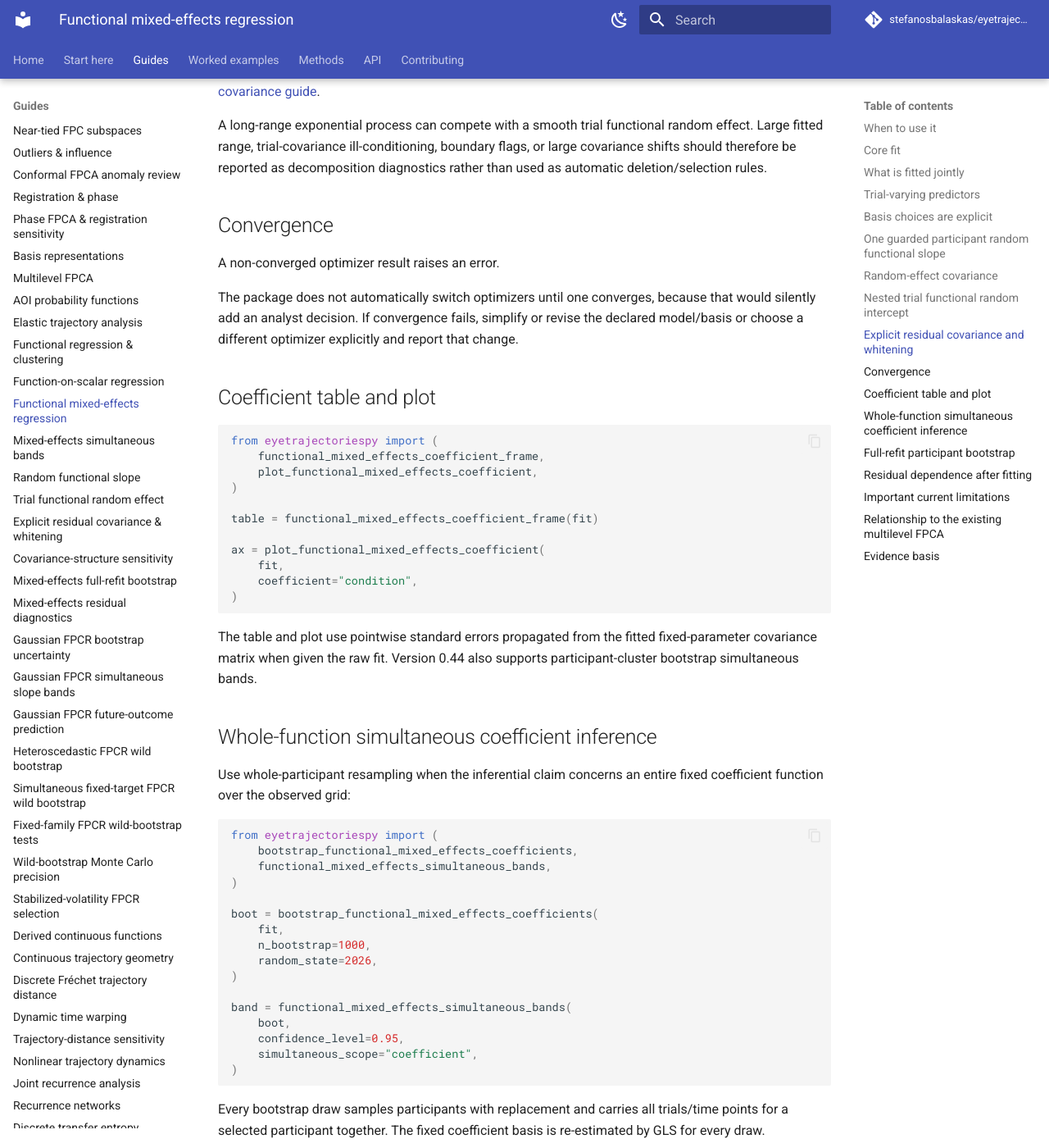
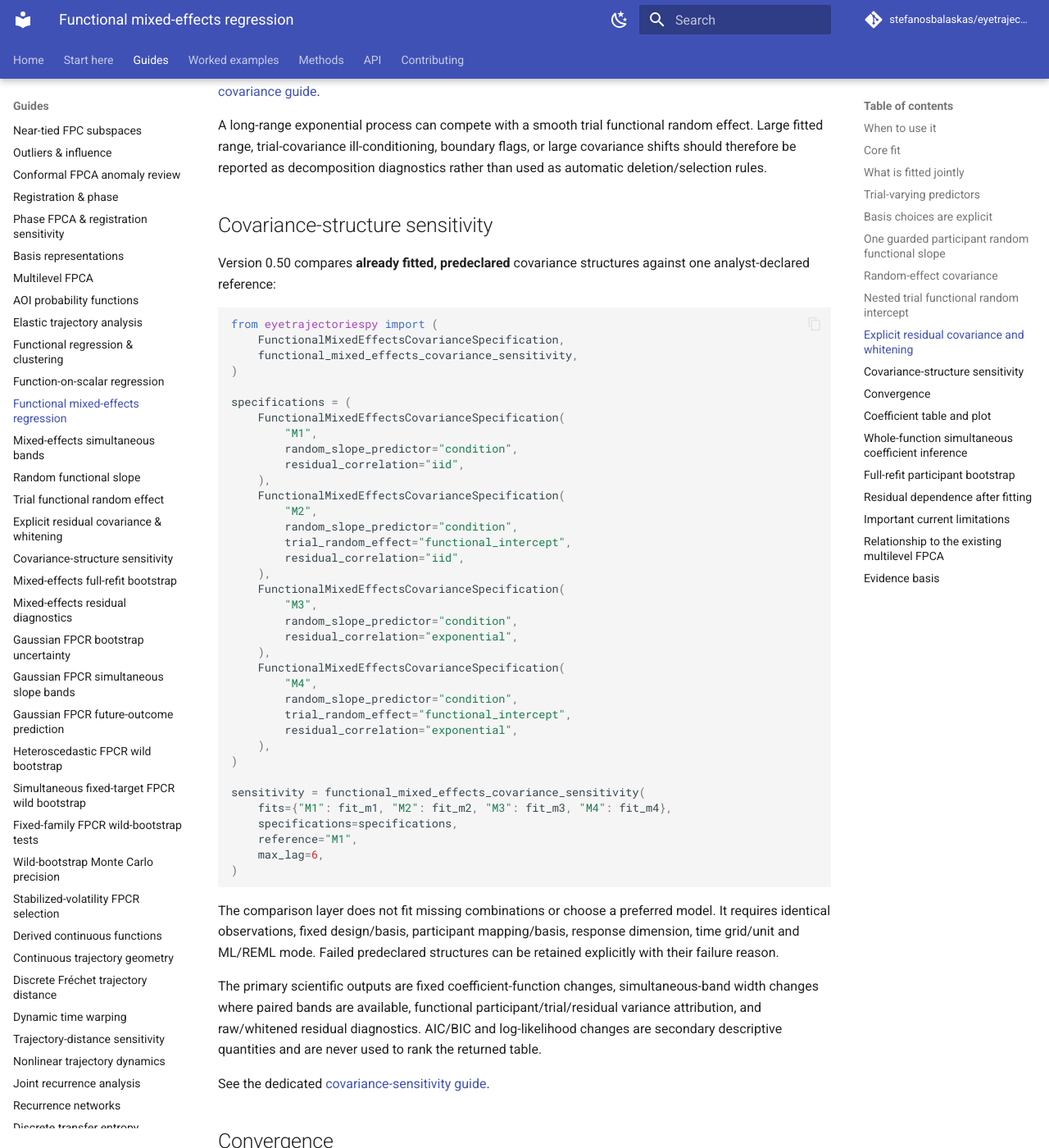
Before and after one commit to stefanosbalaskas/eyetrajectoriespy, an MkDocs documentation site: the page built from docs/guides/functional-mixed-effects.md, in a window 1280 px wide and 1400 px high, scrolled down 4992 px. Shown: the whole window at 82% size. Built offline with MkDocs 1.6.1 and Material for MkDocs 9.7.7, drawn with Linux system fonts in a browser that asks for light colours; comment, search, counter and statistics services are not loaded.

Commit message:
Integrate 0.50 into mixed-effects guide

```diff
--- a/docs/guides/functional-mixed-effects.md
+++ b/docs/guides/functional-mixed-effects.md
@@ -258,6 +258,64 @@ random effect. Large fitted range, trial-covariance ill-conditioning, boundary
 flags, or large covariance shifts should therefore be reported as decomposition
 diagnostics rather than used as automatic deletion/selection rules.
 
+## Covariance-structure sensitivity
+
+Version 0.50 compares **already fitted, predeclared** covariance structures
+against one analyst-declared reference:
+
+~~~python
+from eyetrajectoriespy import (
+    FunctionalMixedEffectsCovarianceSpecification,
+    functional_mixed_effects_covariance_sensitivity,
+)
+
+specifications = (
+    FunctionalMixedEffectsCovarianceSpecification(
+        "M1",
+        random_slope_predictor="condition",
+        residual_correlation="iid",
+    ),
+    FunctionalMixedEffectsCovarianceSpecification(
+        "M2",
+        random_slope_predictor="condition",
+        trial_random_effect="functional_intercept",
+        residual_correlation="iid",
+    ),
+    FunctionalMixedEffectsCovarianceSpecification(
+        "M3",
+        random_slope_predictor="condition",
+        residual_correlation="exponential",
+    ),
+    FunctionalMixedEffectsCovarianceSpecification(
+        "M4",
+        random_slope_predictor="condition",
+        trial_random_effect="functional_intercept",
+        residual_correlation="exponential",
+    ),
+)
+
+sensitivity = functional_mixed_effects_covariance_sensitivity(
+    fits={"M1": fit_m1, "M2": fit_m2, "M3": fit_m3, "M4": fit_m4},
+    specifications=specifications,
+    reference="M1",
+    max_lag=6,
+)
+~~~
+
+The comparison layer does not fit missing combinations or choose a preferred
+model. It requires identical observations, fixed design/basis, participant
+mapping/basis, response dimension, time grid/unit and ML/REML mode. Failed
+predeclared structures can be retained explicitly with their failure reason.
+
+The primary scientific outputs are fixed coefficient-function changes,
+simultaneous-band width changes where paired bands are available, functional
+participant/trial/residual variance attribution, and raw/whitened residual
+diagnostics. AIC/BIC and log-likelihood changes are secondary descriptive
+quantities and are never used to rank the returned table.
+
+See the dedicated
+[covariance-sensitivity guide](../methods/functional-mixed-effects-covariance-sensitivity.md).
+
 ## Convergence
 
 A non-converged optimizer result raises an error.
```
